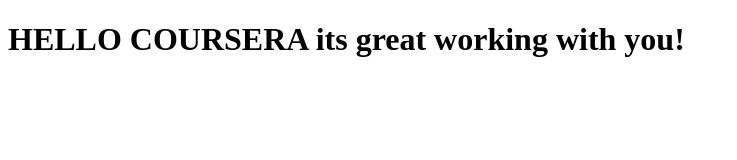
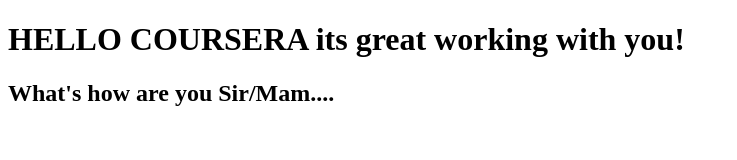
Before and after one commit to SHIVAPRASAD96/COURSERA-TEST, a plain HTML site: page site/index.html in a window 1280 px wide. Shown: the whole page, without its empty margins (0-737 px from the left). Drawn offline with Linux system fonts and the light colour scheme.

Commit message:
small additions

```diff
--- a/site/index.html
+++ b/site/index.html
@@ -5,5 +5,6 @@
 </head>
 <body>
 <H1>HELLO COURSERA its great working with you!</H1>
+<h2>What's how are you Sir/Mam....</h2>
 </body>
 </html>
```
